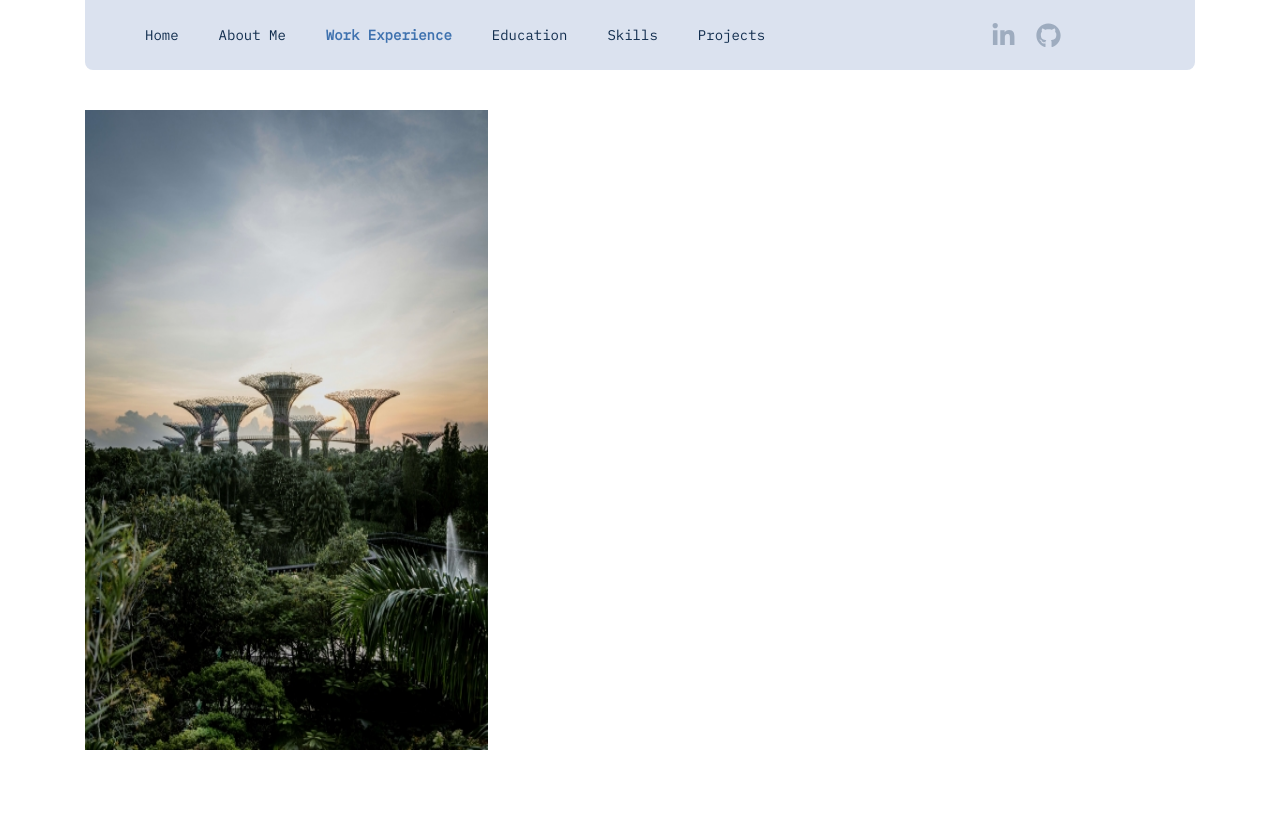
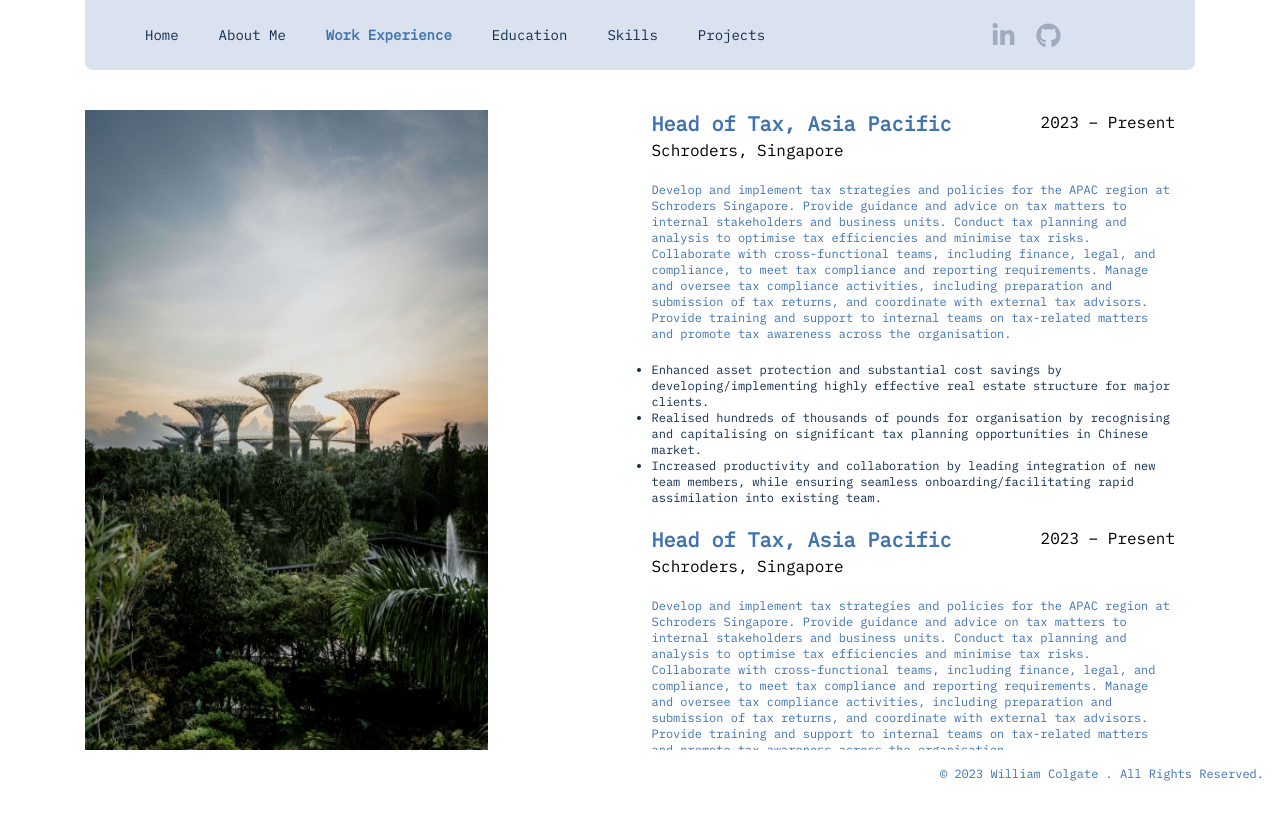
Before and after one commit to will-j-c/resume_website, a Next.js app: page /work-experience in a window 1280 px wide. Shown: the top 820 px of the page. Built offline with nearby package versions, Linux system fonts and the light colour scheme.

Commit message:
feat: added jobs and work experience

```diff
--- a/src/app/layout.jsx
+++ b/src/app/layout.jsx
@@ -6,8 +6,8 @@ import Navbar from '@/app/ui/Navbar';
 const plexMono = IBM_Plex_Mono({ subsets: ['latin'], weight: '400' });
 
 export const metadata = {
-  title: 'Create Next App',
-  description: 'Generated by create next app',
+  title: 'Will Colgate',
+  description: 'A resume website for Will Colgate',
 };
 
 export default function RootLayout({ children }) {
@@ -15,9 +15,14 @@ export default function RootLayout({ children }) {
     <html lang='en'>
       <body className={`${plexMono.className} container mx-auto h-screen`}>
         <Navbar />
-        <main className='max-w-[1280px] mt-10 mx-auto h-screen'>
-          {children}
-        </main>
+        <main className='max-w-[1280px] mt-10 mx-auto h-full'>{children}</main>
+        <footer class='mt-4 flex justify-end absolute bottom-0 right-0'>
+          <div class='p-4'>
+            <span class='text-xs text-lightThemeSecondaryText'>
+              © 2023 William Colgate . All Rights Reserved.
+            </span>
+          </div>
+        </footer>
       </body>
     </html>
   );
--- a/src/app/ui/About.jsx
+++ b/src/app/ui/About.jsx
@@ -2,7 +2,7 @@ export default function About() {
   return (
     <div className='flex h-full flex-col justify-center px-5'>
       <h1 className='text-lightThemeSecondaryText font-extrabold text-xl mb-5'>
-        Head of Tax
+        Head of Tax, Asia Pacific
       </h1>
       <p className='mb-5 text-lightThemeSecondaryText text-xs'>
         Dynamic and results-driven professional with extensive experience in
--- /dev/null
+++ b/src/app/ui/Job.jsx
@@ -0,0 +1,22 @@
+import { v4 as uuidv4 } from 'uuid';
+
+export default function Job(props) {
+  const { title, dates, where, description, bullets } = props.data;
+  return (
+    <div>
+      <div className='flex flex-row justify-between content-center'>
+        <h1 className='text-lightThemeSecondaryText font-extrabold text-xl'>
+          {title}
+        </h1>
+        <h3>{dates}</h3>
+      </div>
+      <h3 className='mb-5'>{where}</h3>
+      <p className='mb-5 text-lightThemeSecondaryText text-xs'>{description}</p>
+      <ul className='text-lightThemePrimaryText text-xs list-disc'>
+        {bullets.map((bullet) => {
+          return <li key={uuidv4()}>{bullet}</li>;
+        })}
+      </ul>
+    </div>
+  );
+}
--- /dev/null
+++ b/src/app/ui/WorkExperience.jsx
@@ -0,0 +1,25 @@
+import Job from '@/app/ui/Job';
+import { arr } from '@/app/lib/jobs';
+
+export default function WorkExperience() {
+  const jobs = arr;
+  console.log(jobs);
+  return (
+    <div className='flex h-full flex-col px-5 overflow-auto gap-5'>
+      {jobs.map((job) => {
+        return (
+          <Job
+            key={job.uniqueId}
+            data={{
+              title: job.title,
+              dates: job.dates,
+              where: job.where,
+              description: job.description,
+              bullets: job.bullets,
+            }}
+          />
+        );
+      })}
+    </div>
+  );
+}
--- a/src/app/work-experience/page.jsx
+++ b/src/app/work-experience/page.jsx
@@ -1,7 +1,12 @@
 import RightCol from '@/app/ui/frames/RightCol';
-import img from 'public/isaac-matthew-66h9h7gXotA-unsplash.jpg'
+import img from 'public/isaac-matthew-66h9h7gXotA-unsplash.jpg';
+import WorkExperience from '@/app/ui/WorkExperience';
 
 // Work Experience Page
 export default function Page() {
-  return <RightCol props={{ bgImg: img, alt: 'Super trees at Gardens by the Bay' }} />;
+  return (
+    <RightCol props={{ bgImg: img, alt: 'Super trees at Gardens by the Bay' }}>
+      <WorkExperience />
+    </RightCol>
+  );
 }
```
Also changed, not shown: src/app/lib/jobs.js (added).
